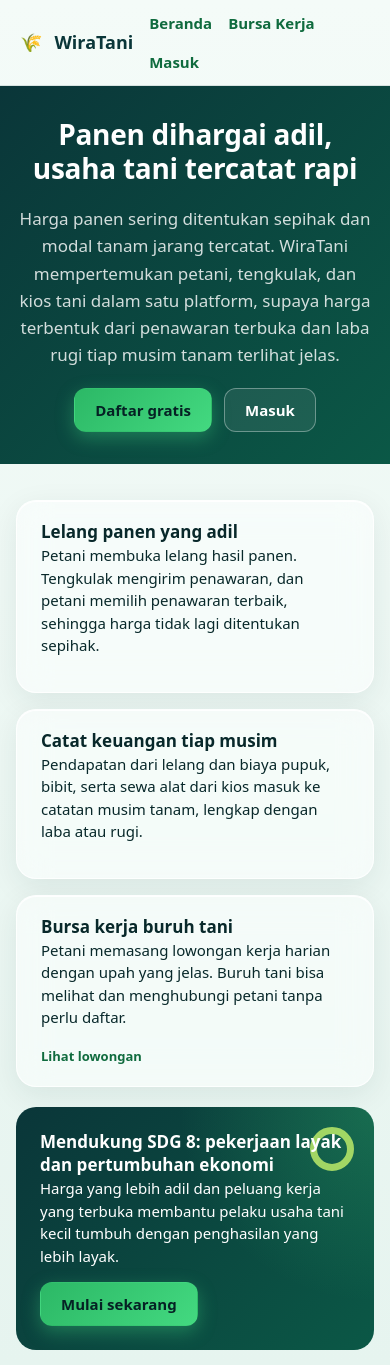
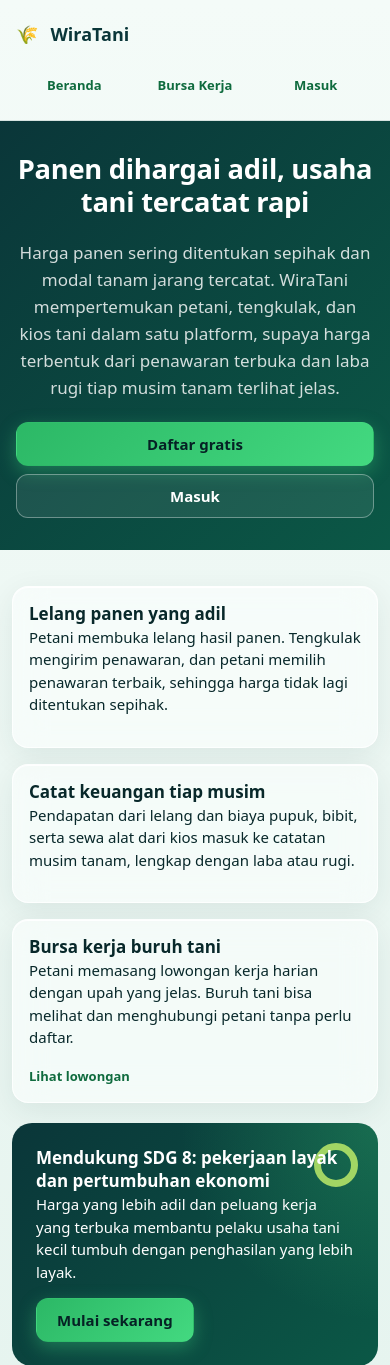
Before and after one commit to rahmattulus/WiraTani_Project-Praktikum-Web, a PHP site: page / in a window 390 px wide. Shown: the top 1365 px of the page. Run offline with PHP 8.4, Linux system fonts and the light colour scheme.

Commit message:
fix: responsive homepage

```diff
--- a/assets/css/style.css
+++ b/assets/css/style.css
@@ -832,6 +832,107 @@ h2,
 }
 
 @media (max-width: 639px) {
+  .topbar {
+    min-height: 64px;
+    align-items: flex-start;
+    gap: var(--space-2);
+    padding: var(--space-3);
+  }
+
+  .topbar-start {
+    min-width: 0;
+    align-items: flex-start;
+    gap: var(--space-2);
+  }
+
+  .topbar-start > div {
+    min-width: 0;
+    padding-top: 2px;
+  }
+
+  .topbar-greeting {
+    margin-bottom: 2px;
+    font-size: 0.75rem;
+  }
+
+  .topbar h1 {
+    font-size: clamp(1.25rem, 5vw, 1.55rem);
+    overflow-wrap: anywhere;
+  }
+
+  .topbar-actions {
+    flex: 0 0 auto;
+    align-self: center;
+  }
+
+  .avatar {
+    width: 36px;
+    height: 36px;
+    flex-basis: 36px;
+  }
+
+  .content {
+    padding: var(--space-3);
+  }
+
+  .card,
+  .card-dark {
+    padding: var(--space-4);
+    border-radius: 16px;
+  }
+
+  .card-head {
+    align-items: flex-start;
+    flex-wrap: wrap;
+  }
+
+  .card-head > * {
+    min-width: 0;
+  }
+
+  .stat-grid {
+    grid-template-columns: repeat(2, minmax(0, 1fr));
+    gap: var(--space-2);
+  }
+
+  .stat {
+    padding: var(--space-3);
+    border-radius: 16px;
+  }
+
+  .stat-value {
+    font-size: clamp(1.15rem, 4.6vw, 1.6rem);
+  }
+
+  .form-actions > .btn,
+  .auth-wrap .btn {
+    width: 100%;
+  }
+
+  .public-nav {
+    align-items: stretch;
+    flex-direction: column;
+    gap: var(--space-2);
+    padding: var(--space-3) var(--space-4);
+  }
+
+  .public-nav-links {
+    display: grid;
+    grid-template-columns: repeat(3, minmax(0, 1fr));
+    gap: var(--space-1);
+  }
+
+  .public-nav-links a {
+    display: flex;
+    min-height: 44px;
+    align-items: center;
+    justify-content: center;
+    padding: var(--space-2);
+    border-radius: var(--radius-ctrl);
+    font-size: var(--fs-small);
+    text-align: center;
+  }
+
   .table thead {
     display: none;
   }
@@ -851,15 +952,19 @@ h2,
   .table td {
     display: flex;
     min-height: 0;
+    min-width: 0;
+    align-items: flex-start;
     justify-content: space-between;
-    gap: var(--space-4);
+    gap: var(--space-3);
     padding: var(--space-1) 0;
     border: 0;
     text-align: right;
+    overflow-wrap: anywhere;
   }
 
   .table td::before {
-    flex: 0 0 auto;
+    flex: 0 0 35%;
+    max-width: 9rem;
     color: var(--muted);
     content: attr(data-label);
     font-size: var(--fs-small);
@@ -883,6 +988,20 @@ h2,
     height: 44px;
     border-width: 7px;
     transform: none;
+  }
+
+  .hero h1 {
+    font-size: clamp(1.6rem, 7vw, 2.1rem);
+  }
+
+  .hero-actions .btn {
+    flex: 1 1 140px;
+  }
+}
+
+@media (min-width: 640px) and (max-width: 1023px) {
+  .stat-grid {
+    grid-template-columns: repeat(2, minmax(0, 1fr));
   }
 }
 
@@ -1093,3 +1212,28 @@ h2,
     padding-left: var(--space-8);
   }
 }
+
+@media (max-width: 639px) {
+  .filter-bar {
+    display: grid;
+    grid-template-columns: minmax(0, 1fr);
+    align-items: stretch;
+  }
+
+  .filter-bar .form-group,
+  .filter-bar .btn {
+    flex: initial;
+    width: 100%;
+  }
+
+  .form-actions {
+    display: grid;
+    grid-template-columns: minmax(0, 1fr);
+    gap: var(--space-2);
+  }
+
+  .hero {
+    margin: calc(-1 * var(--space-3)) calc(-1 * var(--space-3)) var(--space-4);
+    padding: var(--space-8) var(--space-4);
+  }
+}
```
